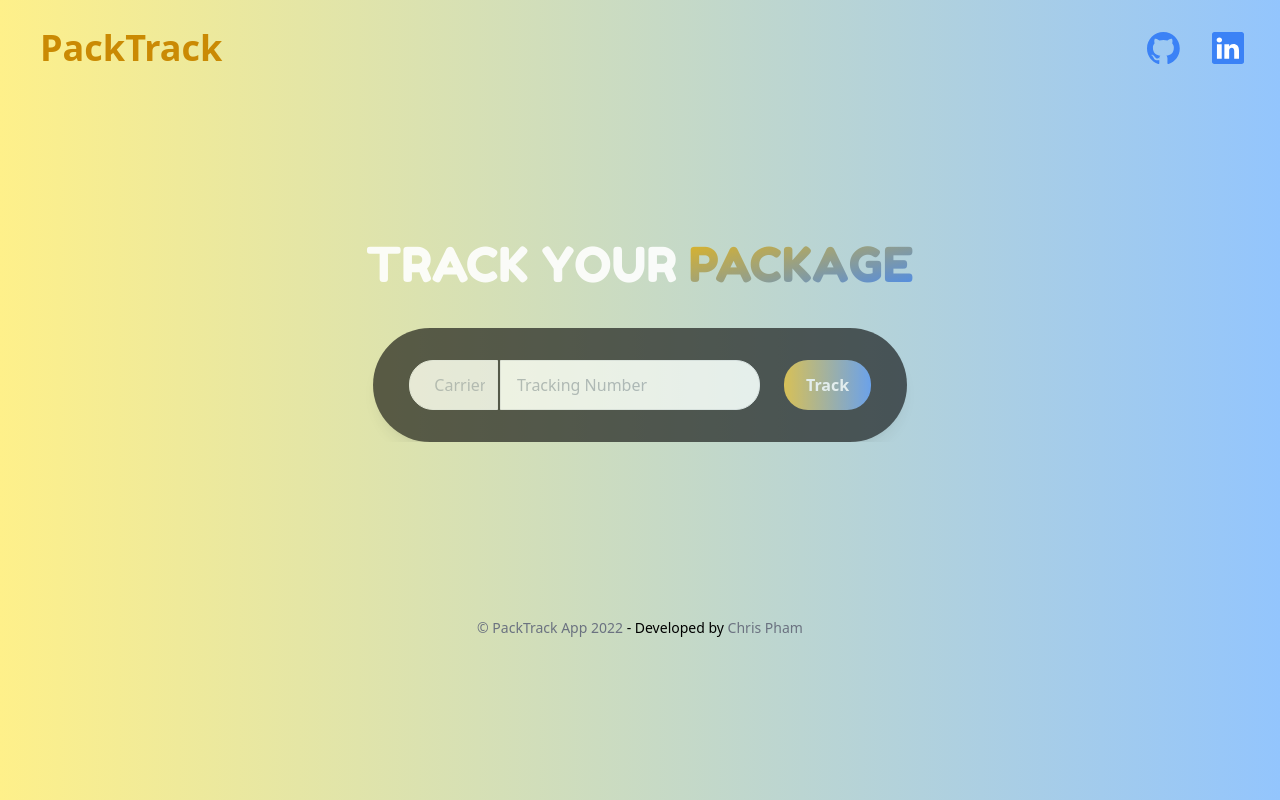
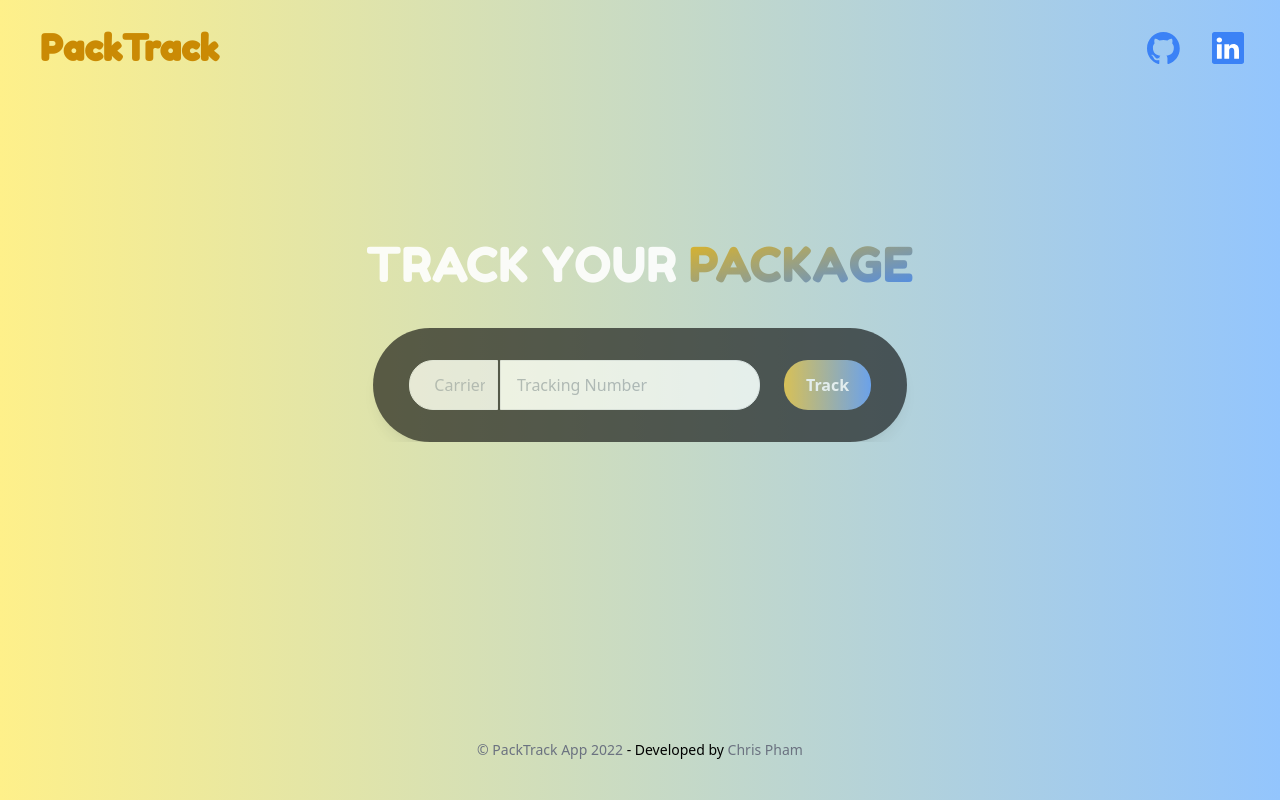
Before and after one commit to chrispham0502/PackageTrackingApp, a Flask app: page / in a window 1280 px wide. Run offline with Flask 2, Linux system fonts and the light colour scheme; style sheets or scripts are compiled from the project's sources.

Commit message:
Changed footer settings

```diff
--- a/packtrack/templates/base.html
+++ b/packtrack/templates/base.html
@@ -13,7 +13,7 @@
       <div class="w-full container mx-auto mt-4">
         <div class="w-full flex items-center justify-between ">
           <!-- Project Name -->
-          <a class="flex text-yellow-600 hover:text-blue-500 font-extrabold transform hover:scale-110 duration-300 ease-in-out
+          <a class="flex text-yellow-600 hover:text-blue-500 font-extrabold transform hover:scale-110 duration-300 ease-in-out font-test2
                     ml-5 text-2xl
                     md:ml-10 md:text-3xl
                     lg:text-4xl " href="/">
@@ -42,15 +42,6 @@
 
       <!-- Main -->
       {% block main %} {% endblock %}
-
-      <!-- Footer -->
-      <div class="w-full mt-52 md:mt-52 lg:mt-44 2xl:mt-52 mb-10 text-sm text-center fade-in">
-        <a class="text-gray-500 no-underline hover:no-underline" href="#">&copy; PackTrack App 2022</a>
-        - Developed by
-        <a class="text-gray-500 no-underline hover:no-underline" href="/">Chris Pham</a>
-      </div>
-
-
 
     <!-- <div class = "text-yellow-600">
       {% if state == 'load' or state == 'track_package' %}
--- a/packtrack/templates/home.html
+++ b/packtrack/templates/home.html
@@ -50,6 +50,13 @@
     </form>
   </div>
 </div>
+
+<!-- Footer -->
+<div class="w-full fixed bottom-10 text-sm text-center">
+  <a class="text-gray-500 no-underline hover:no-underline" href="#">&copy; PackTrack App 2022</a>
+  - Developed by
+  <a class="text-gray-500 no-underline hover:no-underline" href="/">Chris Pham</a>
+</div>
 {% endblock %}
 
     <!-- <div class = "text-yellow-600">
--- a/packtrack/templates/track.html
+++ b/packtrack/templates/track.html
@@ -178,5 +178,11 @@
     </div>
 </div>
 
+<!-- Footer -->
+<div class="w-full mt-10 mb-10 text-sm text-center fade-in">
+<a class="text-gray-500 no-underline hover:no-underline" href="#">&copy; PackTrack App 2022</a>
+- Developed by
+<a class="text-gray-500 no-underline hover:no-underline" href="/">Chris Pham</a>
+</div>
 
 {% endblock %}
```
